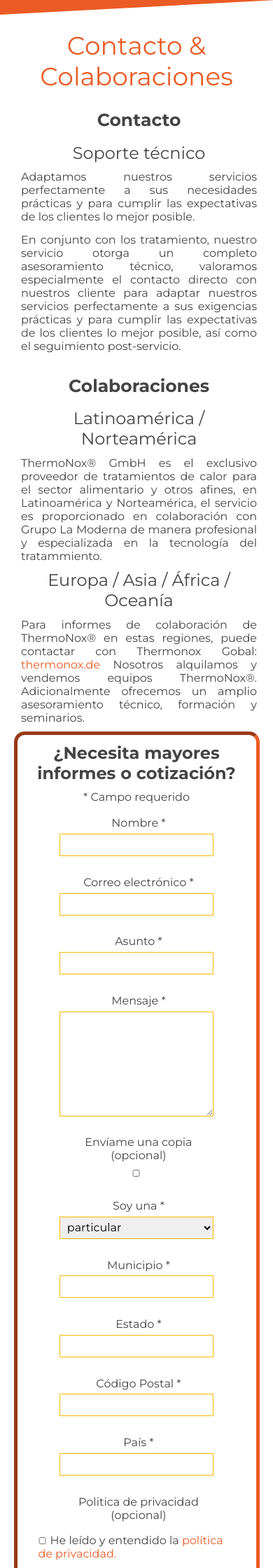
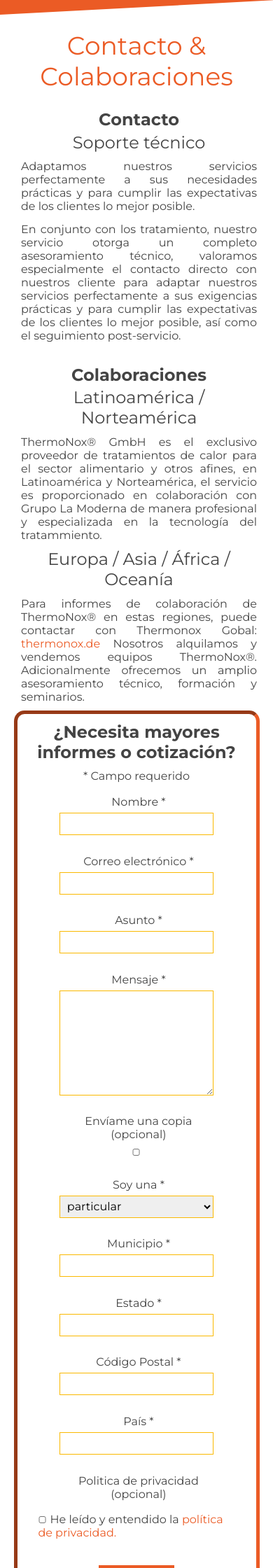
Before and after one commit to AndreaCorona523/thermonox2, a PHP site: page /contacto.html in a window 390 px wide. Shown: the part 69-2309 px from the top of the page at 70% size. Run offline with PHP 8.4, Linux system fonts and the light colour scheme.

Commit message:
added styles to general index

```diff
--- a/assets/css/contacto.css
+++ b/assets/css/contacto.css
@@ -1,7 +1,3 @@
-p{
-	text-align: justify;
-}
-
 /* Format colaboration container*/
 .colaborations_container {
 	height: 100%;
@@ -112,13 +108,6 @@ select {
     text-decoration: none;
 }
 
-/*Subtitle format for contact subtitles*/
-.subtitle5 {
-	font-size: 24px;
-    margin: 1% 0;
-    padding: 0 1%;
-}
-
 /*Size adjustment of support info container */
 .support_info_container {
 	height: 100%;
@@ -146,7 +135,7 @@ textarea {
     }
 
     /*Align text to center*/
-    .contact_form_container, label, .subtitle5 {
+    .contact_form_container, label {
         text-align: center;
     }
 
@@ -155,11 +144,6 @@ textarea {
         margin: 2% auto;
     }
 
-    /*Set display direction to column*/
-    .main_info_container {
-        flex-direction: column;
-    }
-
     /*Adjust margin and padding of send button*/
     .send_button {
         margin: 5%;
--- a/assets/css/general_index.css
+++ b/assets/css/general_index.css
@@ -7,3 +7,89 @@
 @import './thermonox.css';
 @import './thermonoxilo.css';
 @import './contacto.css';
+
+
+/*Size of general container for all pages*/
+.general_container {
+    width: 100%;
+    height: auto;
+}
+
+/*Format for titles for all pages*/
+.general_title {
+    color: var(--orange);
+    font-size: 42px;
+    font-weight: 400;
+    margin: 2% 2% 0 2%;
+    padding-top: 3%;
+    text-align: center;
+}
+
+/*Size and alignment of info container for all pages*/
+.general_info_container {
+    margin: 0 auto;
+    width: 90%;
+}
+
+/*Increase font-size to 20px*/
+.increase_font-size {
+    font-size: 20px;
+}
+
+/*General format for main container in all pages*/
+.main_info_container {
+    display: flex;
+    flex-direction:row;
+    height: auto;
+    margin: 0 auto;
+    padding-top: 1%;
+    width: 90%;
+}
+
+/*Format for subtitles and subtitle2*/
+.subtitle1, .subtitle2,.subtitle3 {
+	font-size: 24px;
+    padding: 0 1%;
+    margin: 1% 0;
+}
+
+/*Add font-weight bold to subtitle1 and subtitle2*/
+.subtitle1,.subtitle2 {
+    font-weight: bold;
+}
+
+/*1st format of subtitle*/
+.subtitle1 {
+    text-align: center;
+}
+
+/*3rd format of subtitle*/
+.subtitle3 {
+    margin: 1% 0;
+    font-weight: normal;
+}
+
+/*Format and size adjustment for mobile devices*/
+@media(max-width: 768px){
+    /*Adjust margin and reduce font-size of general title*/
+    .general_title {
+        font-size: 36px;
+        margin-top: 8%;
+    }
+
+    /*Set display direction to column*/
+    .main_info_container {
+        flex-direction: column;
+    }
+
+    /*Add top margin to subtitle1*/
+    .subtitle1 {
+        margin-top: 5%;
+	}
+
+    /*Align to center*/
+    .subtitle2, .subtitle3 {
+		text-align: center;
+	}
+
+}
--- a/assets/css/thermonox.css
+++ b/assets/css/thermonox.css
@@ -1,6 +1,7 @@
-/*Add space between paragraphs*/
+/*Add space between paragraphs and justify text*/
 p {
     padding: 1%;
+    text-align: justify;
 }
 
 /*Format for slideshow container in about thermonox page*/
@@ -172,29 +173,6 @@ p {
 	padding: 0 1%;
 }
 
-/*Size of general container for all pages*/
-.general_container {
-    width: 100%;
-    height: auto;
-}
-
-/*Format for titles for all pages*/
-.general_title {
-    color: var(--orange);
-    font-size: 42px;
-    font-weight: 400;
-    margin: 2% 2% 0 2%;
-    padding-top: 3%;
-    text-align: center;
-}
-
-/*Size, format and alignment of info container for all pages*/
-.general_info_container {
-    margin: 0 auto;
-    text-align: justify;
-    width: 90%;
-}
-
 /*Font format for highlighted text*/
 .general_highlighted_text {
     font-size: 24px;
@@ -211,11 +189,6 @@ p {
 /*Color format for atex logo in security page*/
 .hero__atex-konform svg {
     fill: black;
-}
-
-/*Increase font-size to 20px*/
-.increase_font-size {
-    font-size: 20px;
 }
 
 /*Lower border division container of industries table in aplicactions page*/
@@ -286,16 +259,6 @@ p {
     font-family: "FontAwesome";
 }
 
-/*General format for main container in all pages*/
-.main_info_container {
-    display: flex;
-    flex-direction:row;
-    height: auto;
-    margin: 0 auto;
-    padding-top: 1%;
-    width: 90%;
-}
-
 /*Container for principal image in about thermonox page*/
 .principal_img_container {
     background-image: url("../images/acercaThermonox/m-h-hofmeir-pano.jpg");
@@ -361,15 +324,6 @@ p {
     text-align: center;
 }
 
-/*1st format for subtitles*/
-.subtitle1 {
-	font-size: 25px;
-    font-weight: bold;
-	margin: 2% 0 5% 0;
-	padding: 0 1%;
-    text-align: center;
-}
-
 /*Format for prev and next buttons in slideshow in about thermonox page*/
 .about_thermonox_prev_button, .about_thermonox_next_button {
     border-radius: 0 3px 3px 0;
@@ -419,6 +373,11 @@ p {
         padding: 2%;
     }
 
+    /*Set number of columns to one of advantages list in functioning page*/
+    .advantages_list {
+        column-count: 1;
+    }
+
     /*Set display direction to column*/
     .aplications_container,.guarantees_security_container, .industries_aplications_list, .sectors_aplications_list,.security_cards_container {
 		flex-direction: column;
@@ -427,6 +386,7 @@ p {
     /*Adjust padding of aplications info container*/
     .aplications_info_container {
         padding: 10%;
+        margin: 5%
     }
 
     /*Set width to maximum */
@@ -449,12 +409,6 @@ p {
         text-align: center;
     }
 
-    /*Adjust margin and reduce font-size of general title*/
-    .general_title {
-        font-size: 36px;
-        margin-top: 8%;
-    }
-
     /*Add top margin to atex logo */
     .hero__atex-konform {
         margin-top: 20px;
@@ -474,15 +428,4 @@ p {
     .security_cards_info_container {
         margin: 5% 0;
     }
-
-    /*Add top margin to subtitle1*/
-    .subtitle1 {
-        margin-top: 5%;
-	}
-
-    /*Set number of columns to one of advantages list in functioning page*/
-    .advantages_list {
-        column-count: 1;
-    }
-
 }
--- a/assets/css/thermonoxilo.css
+++ b/assets/css/thermonoxilo.css
@@ -63,14 +63,6 @@
 #security_thermonoxilo_text{
 	width: 70%;
 	margin: 0 auto 2.5% auto;
-}
-
-/*2nd format of subtitle*/
-.subtitle2{
-	font-size: 24px;
-	font-weight: bold;
-    margin: 1% 0;
-    padding: 0 1%;
 }
 
 /*Add space between elements on the technical data list in about thermonoxilo page*/
@@ -145,11 +137,6 @@
 		width: 90%;
 	}
 
-	/*Align to center*/
-    .subtitle2{
-		text-align: center;
-	}
-
 	/*Add padding to image container*/
 	.thermonoxilo_img_container{
 		padding: 5%;
--- a/contacto.html
+++ b/contacto.html
@@ -66,15 +66,15 @@
 				<div class="main_info_container">
 					<div class="support_info_container">
 						<p class="subtitle1">Contacto</p>
-						<p class="subtitle5">Soporte técnico</p>
+						<p class="subtitle3">Soporte técnico</p>
 						<p>Adaptamos nuestros servicios perfectamente a sus necesidades prácticas y para cumplir las expectativas de los clientes lo mejor posible.</p>
 						<p>En conjunto con los tratamiento, nuestro servicio otorga un completo asesoramiento técnico, valoramos especialmente el contacto directo con nuestros cliente para adaptar nuestros servicios perfectamente a sus exigencias prácticas y para cumplir las expectativas de los clientes lo mejor posible, así como el seguimiento post-servicio.</p>
 					</div>
 					<div class="colaborations_container">
 						<p class="subtitle1">Colaboraciones</p>
-						<p class="subtitle5">Latinoamérica / Norteamérica</p>
+						<p class="subtitle3">Latinoamérica / Norteamérica</p>
 						<p>ThermoNox® GmbH es el exclusivo proveedor de tratamientos de calor para el sector alimentario y otros afines, en Latinoamérica y Norteamérica, el servicio es proporcionado en colaboración con Grupo La Moderna de manera profesional y especializada en la tecnología del tratammiento. </p>
-						<p class="subtitle5">Europa / Asia / África / Oceanía</p>
+						<p class="subtitle3">Europa / Asia / África / Oceanía</p>
 						<p>Para informes de colaboración de ThermoNox® en estas regiones, puede contactar con Thermonox Gobal: <a href="https://www.thermonox.de" class="contact_global_link" target="_blank">thermonox.de</a> Nosotros alquilamos y vendemos equipos ThermoNox®. Adicionalmente ofrecemos un amplio asesoramiento técnico, formación y seminarios.</p>
 					</div>
 				</div>
```
